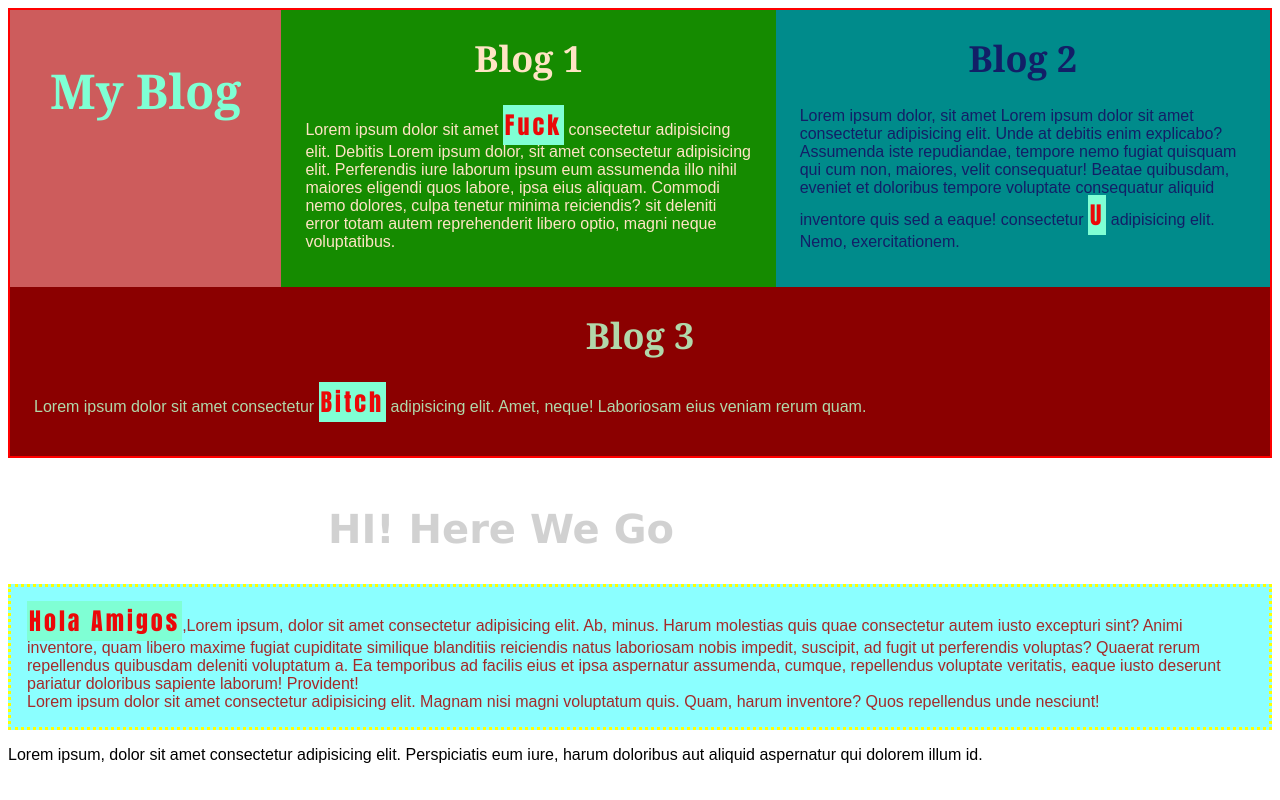
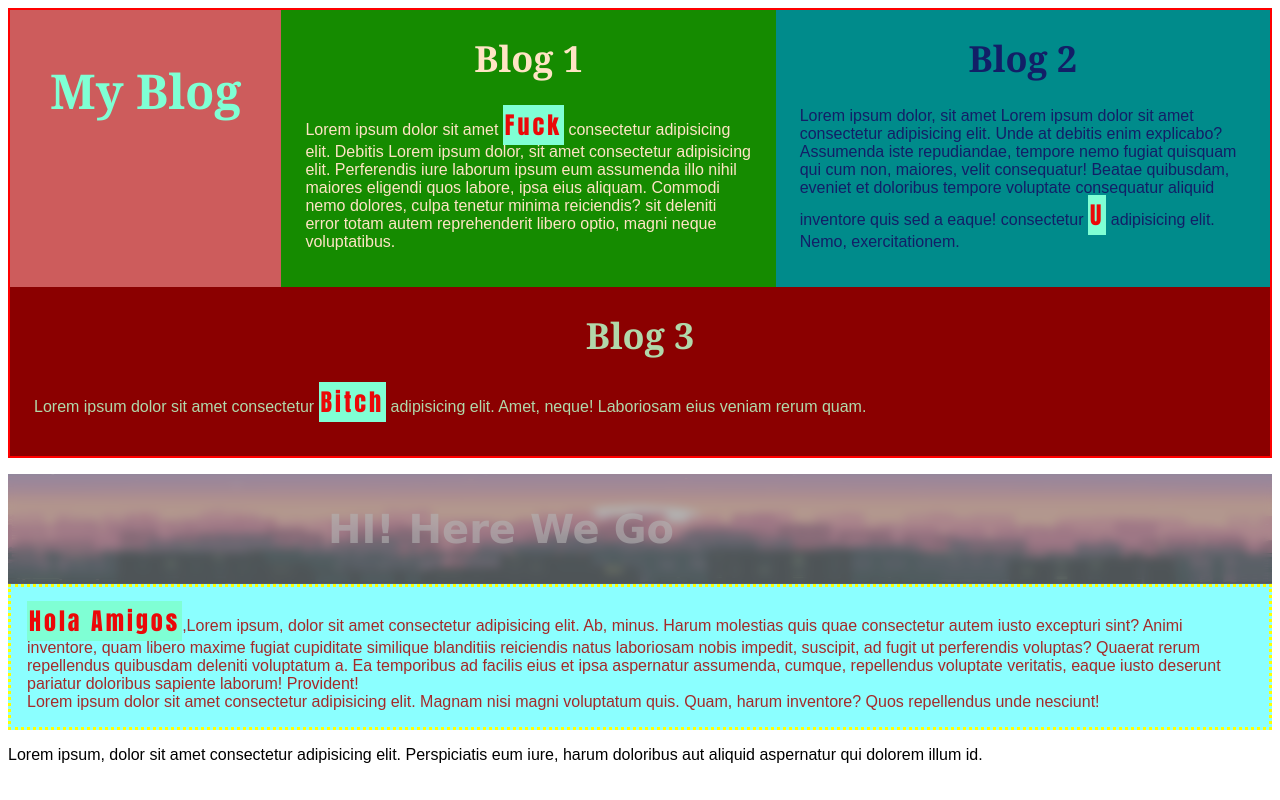
Before and after one commit to Shafin9919/P-1, a plain HTML site: page index.html in a window 1280 px wide. Drawn offline with Linux system fonts and the light colour scheme.

Commit message:
Update style.css

```diff
--- a/css/style.css
+++ b/css/style.css
@@ -68,7 +68,7 @@ span{
 }
 .h2{
 
-    background-image: url(./image/test.jpg);
+    background-image: url(../image/test.jpg);
     filter:contrast(40%);
     background-size: 100% 100%;
     background-repeat: no-repeat;
```
